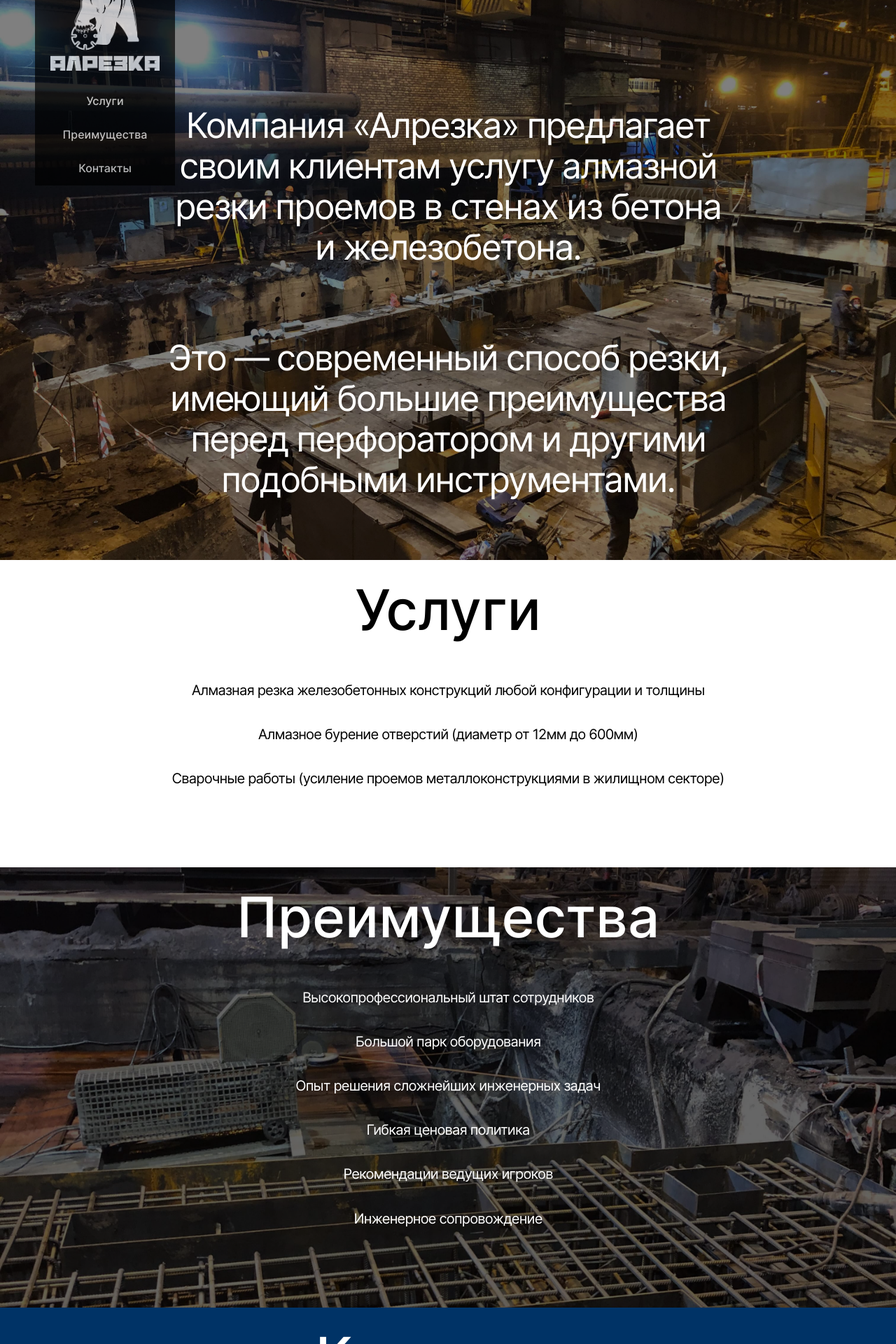
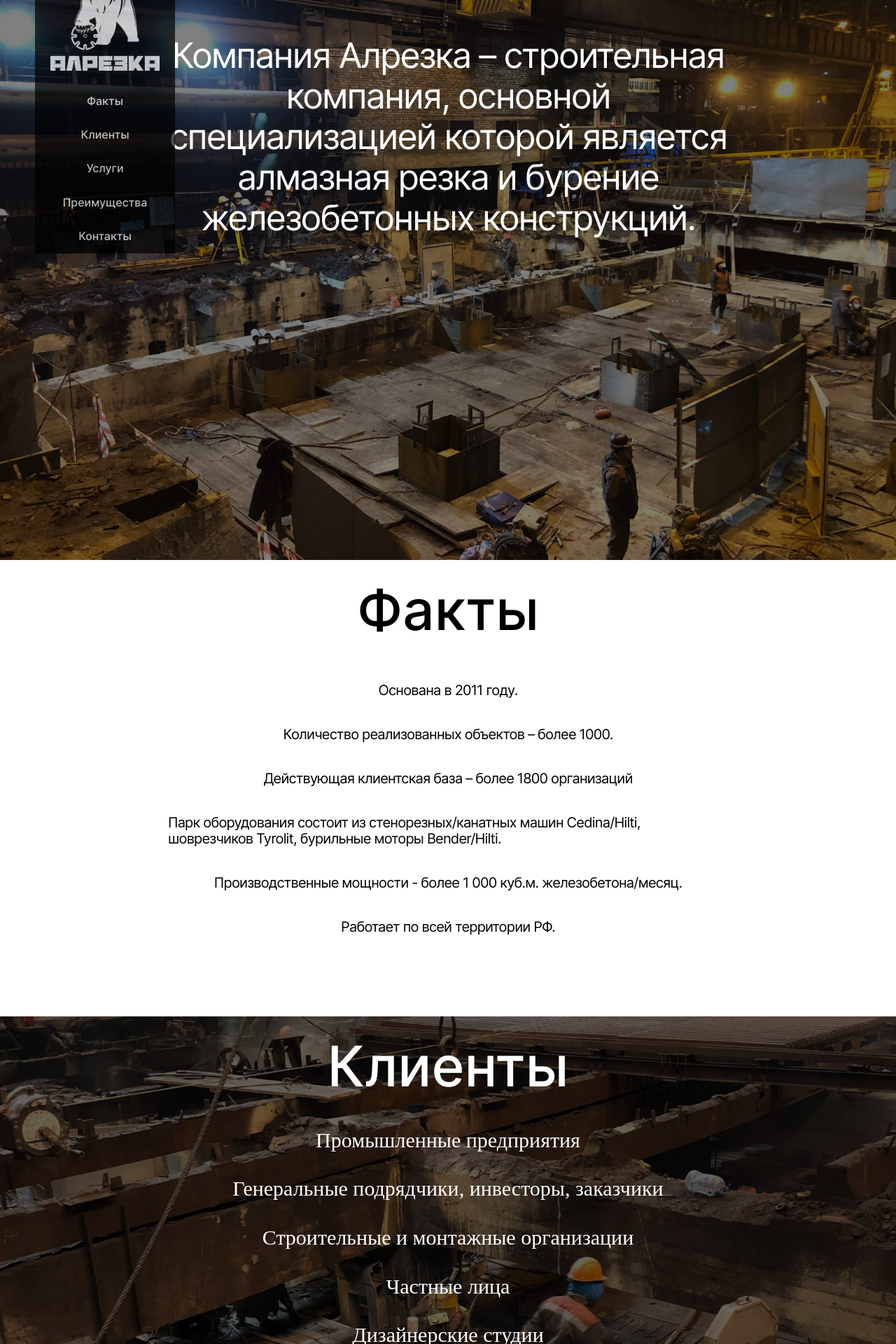
Before and after one commit to TizJourney/alrezka, a React (Create React App) app: page / in a window 1280 px wide. Shown: the part 100-2020 px from the top of the page at 70% size. Built offline with nearby package versions, Linux system fonts and the light colour scheme.

Commit message:
первая версия с контектом

```diff
--- a/src/components/Contacts/Contacts.js
+++ b/src/components/Contacts/Contacts.js
@@ -20,7 +20,7 @@ export default function Contacts(props) {
             <h3 className='contacts__highlight-text'>Работаем по всей территории РФ</h3>
             <h3 className='contacts__feedback-title'>Реквизиты организации:</h3>
             <ul className='contacts__list'>
-                { ADDRESS.map((entry) => <li className='contacts__list-item'>{entry}</li>) }
+                { ADDRESS.map((entry, i) => <li className='contacts__list-item' key={i}>{entry}</li>) }
             </ul>
             <h3 className='contacts__feedback-title'>Оставить отзыв:</h3>
             <div className='contacts__feedback-block'>
--- a/src/components/Main/Main.css
+++ b/src/components/Main/Main.css
@@ -35,6 +35,26 @@
 }
 
 .main_advantages::after {
+  content: '';
+  position: absolute;
+  z-index: 2;
+  width: 100%;
+  height: 100%;
+  top: 0;
+  left: 0;
+  background: black;
+  opacity: 0.6;
+}
+
+.main_clients {
+  background-image: url('../../images/2.jpg');
+  background-size:cover;
+  background-position: center;
+  background-repeat: no-repeat;
+  min-height: 40vh;
+}
+
+.main_clients::after {
   content: '';
   position: absolute;
   z-index: 2;
--- a/src/components/Main/Main.js
+++ b/src/components/Main/Main.js
@@ -16,7 +16,7 @@ import WindowWidthSettings from '../WindowWidthSettings/WindowWidthSettings';
 
 import imageLogo from '../../images/white-logo.png';
 
-import { ADVANTAGES, SERVICES } from '../../utils/context';
+import { ADVANTAGES, SERVICES, FACTS, CLIENTS } from '../../utils/context';
 
 function MainPage(props) {
   return (
@@ -59,18 +59,31 @@ export default function Main(props) {
         </MainPage>
       </div>
 
+      <div className='main main_facts' id='facts'>
+        <MainPage className='main_content main-page main-page_facts'>
+          <MainTitle className='main-page__item main-page__item_facts main-content__title_black' title='Факты' />
+          { FACTS.map((entry, i) => <ContentItem key={i} title='' text={entry} />) }
+        </MainPage>
+      </div>
+
+      <div className='main main_clients' id='clients'>
+        <MainPage className='main_content main-page main-page_clients'>
+          <MainTitle className='main-page__item main-page__item_clients' title='Клиенты'/>
+          { Object.entries(CLIENTS).map(([key, value], i) => <ContentItem key={i} theme='white' title={key} text='' />)}
+        </MainPage>
+      </div>
+
       <div className='main main_service' id='service'>
         <MainPage className='main_content main-page main-page_service'>
           <MainTitle className='main-page__item main-page__item_service main-content__title_black' title='Услуги' />
-          { SERVICES.map((entry) => <ContentItem title='' text={entry} />) }
+          { SERVICES.map((entry, i) => <ContentItem key={i} title='' text={entry} />) }
         </MainPage>
       </div>
-
 
       <div className='main main_advantages' id='advantages'>
         <MainPage className='main_content main-page main-page_advantages'>
           <MainTitle className='main-page__item main-page__item_advantages' title='Преимущества'/>
-          { ADVANTAGES.map((entry) => <ContentItem theme='white' title='' text={entry} />) }
+          { ADVANTAGES.map((entry, i) => <ContentItem key={i} theme='white' title='' text={entry} />) }
         </MainPage>
       </div>
 
--- a/src/components/NavTab/NavTab.js
+++ b/src/components/NavTab/NavTab.js
@@ -12,6 +12,8 @@ export default function Navigation(props) {
       <HashLink smooth to='#top' className='nav-tab__link nav-tab__link_title'>
         <img className='nav-tab__logo' src={logoImage} alt='Алрезка'/>
       </HashLink>
+      <HashLink smooth to='#facts' className='nav-tab__link'>Факты</HashLink>
+      <HashLink smooth to='#clients' className='nav-tab__link'>Клиенты</HashLink>
       <HashLink smooth to='#service' className='nav-tab__link'>Услуги</HashLink>
       <HashLink smooth to='#advantages' className='nav-tab__link'>Преимущества</HashLink>
       <HashLink smooth  to='#contacts' className='nav-tab__link'>Контакты</HashLink>
--- a/src/components/Navigation/Navigation.js
+++ b/src/components/Navigation/Navigation.js
@@ -16,6 +16,8 @@ export default function Navigation(props) {
           <HashLink smooth to='#top' className='nav-tab__link nav-tab__link_title' onClick={() => {props.handleClick()}} >
             <img className='navigation__logo' src={imageLogo} alt='Лого Алрезки' />
           </HashLink>
+          <HashLink smooth to='#facts' className='nav-tab__link nav-tab__link_title' onClick={() => {props.handleClick()}} >Факты</HashLink>
+          <HashLink smooth to='#clients' className='nav-tab__link nav-tab__link_title' onClick={() => {props.handleClick()}} >Клиенты</HashLink>
           <HashLink smooth to='#service' className='nav-tab__link nav-tab__link_title' onClick={() => {props.handleClick()}} >Услуги</HashLink>
           <HashLink smooth to='#advantages' className='nav-tab__link nav-tab__link_title' onClick={() => {props.handleClick()}} >Преимущества</HashLink>
           <HashLink smooth to='#contacts' className='nav-tab__link nav-tab__link_title' onClick={() => {props.handleClick()}} >Контакты</HashLink>
--- a/src/components/Promo/Promo.css
+++ b/src/components/Promo/Promo.css
@@ -2,13 +2,13 @@
   display: flex;
   align-items: center;
   flex-direction: column;
-  justify-items: start;
+  justify-items: center;
   background: none;
 }
 
 .promo__text {
   max-width: 1200px;
-  margin: 100px 0 0 0;
+  margin: 0;
   padding: 0;
   font-family: Inter, Helvetica, Arial, sans-serif;
   font-style: normal;
--- a/src/components/Promo/Promo.js
+++ b/src/components/Promo/Promo.js
@@ -1,16 +1,15 @@
+import classnames from 'classnames';
 import './Promo.css';
 
 import React from 'react';
 
-// import NavTab from '../NavTab/NavTab';
-import classnames from 'classnames';
+import { PROMO } from '../../utils/context';
+
 
 export default function Promo(props) {
   return (
     <div className={classnames('promo', props.className)}>
-      <p className="promo__text">Компания «Алрезка» предлагает своим клиентам услугу алмазной резки проемов в стенах из бетона и железобетона.</p>
-      <p className="promo__text">Это — современный способ резки, имеющий большие преимущества перед перфоратором и другими подобными инструментами. </p>
-      {/* <NavTab className="promo__nav-tab"/> */}
+      <p className="promo__text">{PROMO}</p>
     </div>
   )
 }
--- a/src/utils/context.js
+++ b/src/utils/context.js
@@ -23,9 +23,7 @@ export const FEEDBACK = {
     google: 'https://goo.gl/maps/Gxs8xPcCNSift8Di8',
 }
 
-export const ABOUT = {
-    about: 'Компания Алрезка – строительная компания, основной специализацией которой является алмазная резка и бурение железобетонных конструкций.',
-}
+export const PROMO = 'Компания Алрезка – строительная компания, основной специализацией которой является алмазная резка и бурение железобетонных конструкций.';
 
 export const FACTS = [
     'Основана в 2011 году.',
```
